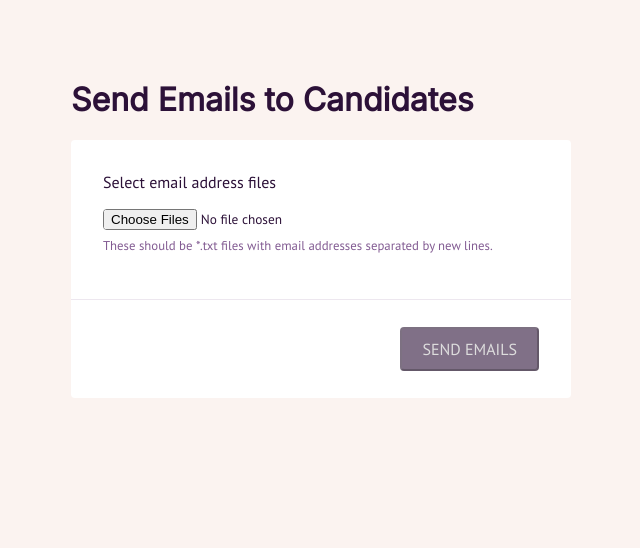
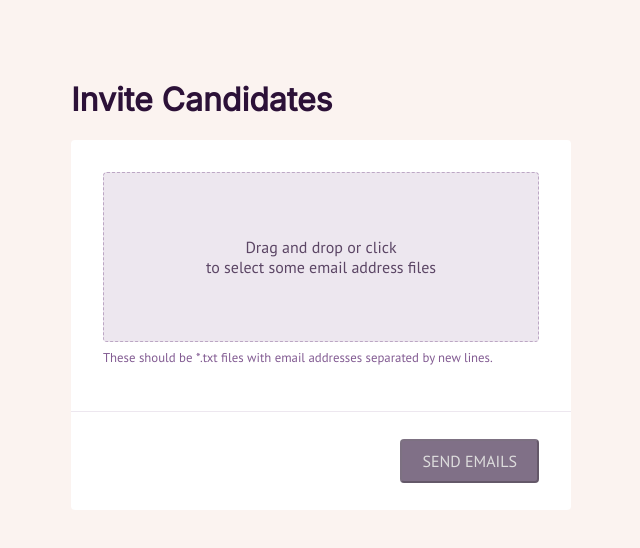
Before and after one commit to rin/togglhire-frontend-homework, a React (Create React App) app in the folder frontend/: page / in a window 1280 px wide. Shown: the top 548 px of the page, without its empty margins (319-959 px from the left). Built offline with nearby package versions, Linux system fonts and the light colour scheme.

Commit message:
Feature: Add drag and drop.

```diff
--- a/frontend/src/App.js
+++ b/frontend/src/App.js
@@ -3,7 +3,7 @@ import EmailListUploader from './components/EmailListUploader';
 
 const App = () => (
   <div class="wrapper">
-    <h1>Send Emails to Candidates</h1>
+    <h1>Invite Candidates</h1>
     <EmailListUploader />
   </div>
 );
--- a/frontend/src/components/EmailListUploader.js
+++ b/frontend/src/components/EmailListUploader.js
@@ -41,6 +41,23 @@ const EmailListUploader = () => {
 
     // event.target.files is a FileList -> make it an array
     const filesArray = Array.from(event.target.files);
+    setUploadedFiles(filesArray);
+    setNotification(null);
+
+    Promise.all(filesArray.map(parseEmailsFromFile))
+      .then((result) => {
+        const emailList = result.flat();
+        // using Set to de-duplicate emails
+        setEmails([...new Set(emailList)]);
+      })
+      .catch((e) => setError(`Something went wrong: ${e}`));
+  };
+
+  const handleDrop = (event) => {
+    event.preventDefault();
+    if (!event.dataTransfer.files) return;
+
+    const filesArray = Array.from(event.dataTransfer.files);
     setUploadedFiles(filesArray);
     setNotification(null);
 
@@ -105,7 +122,16 @@ const EmailListUploader = () => {
               handleClear={() => setNotification(null)}
             />
           )}
-          <label htmlFor="files">Select email address files</label>
+
+          <div
+            className="dropzone"
+            onDrop={handleDrop}
+            onDragOver={(event) => event.preventDefault()}
+          >
+            <label htmlFor="files">
+              Drag and drop or click
+              <br /> to select some email address files
+            </label>
             <input
               ref={fileUpload}
               type="file"
@@ -114,7 +140,9 @@ const EmailListUploader = () => {
               accept=".txt,text/plain"
               onChange={handleUpload}
               multiple
+              hidden
             />
+          </div>
           <p className="hint">
             These should be *.txt files with email addresses separated by new
             lines.
--- a/frontend/src/components/emailListUploader.css
+++ b/frontend/src/components/emailListUploader.css
@@ -13,8 +13,8 @@
 }
 
 .emailListUploader label {
-  display: block;
-  margin-bottom: 1em;
+  cursor: pointer;
+  opacity: 0.75;
 }
 
 .emailListUploader form {
@@ -38,6 +38,14 @@
   font-size: 0.8em;
 }
 
+.emailListUploader form .dropzone {
+  padding: 4em 2em;
+  text-align: center;
+  background-color: rgba(77, 22, 100, 0.1);
+  border-radius: 4px;
+  border: 1px dashed rgba(77, 22, 100, 0.3);
+}
+
 .emailListUploader form .emailButton {
   height: 2.75em;
   padding: 0.5em 1.25em;
--- a/frontend/src/index.css
+++ b/frontend/src/index.css
@@ -16,10 +16,6 @@ button {
   font-family: 'PT Sans', Helvetica, sans-serif;
 }
 
-input[type='file'] {
-  border-radius: 4px;
-}
-
 ul li {
   line-height: 1.75em;
 }
```
Lines whose indentation alone changed are shown as unchanged.
